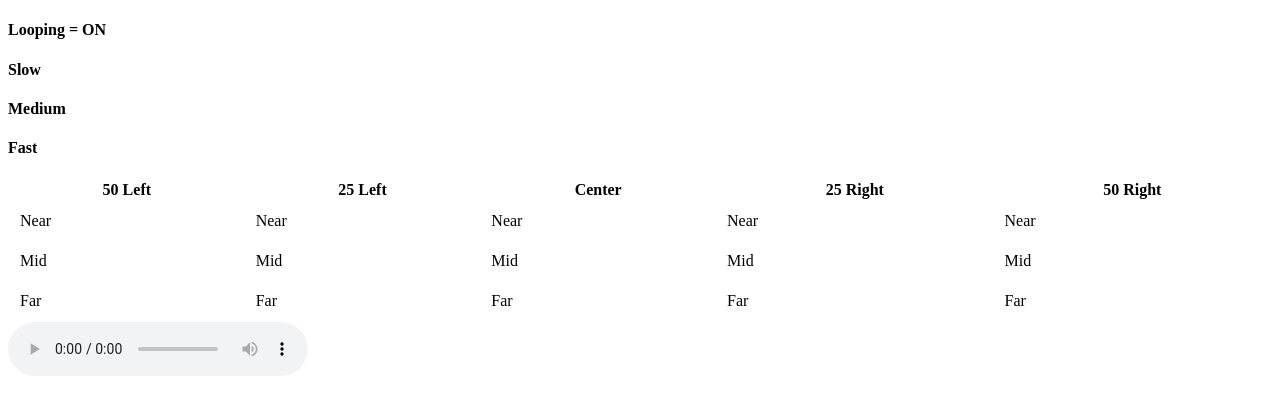
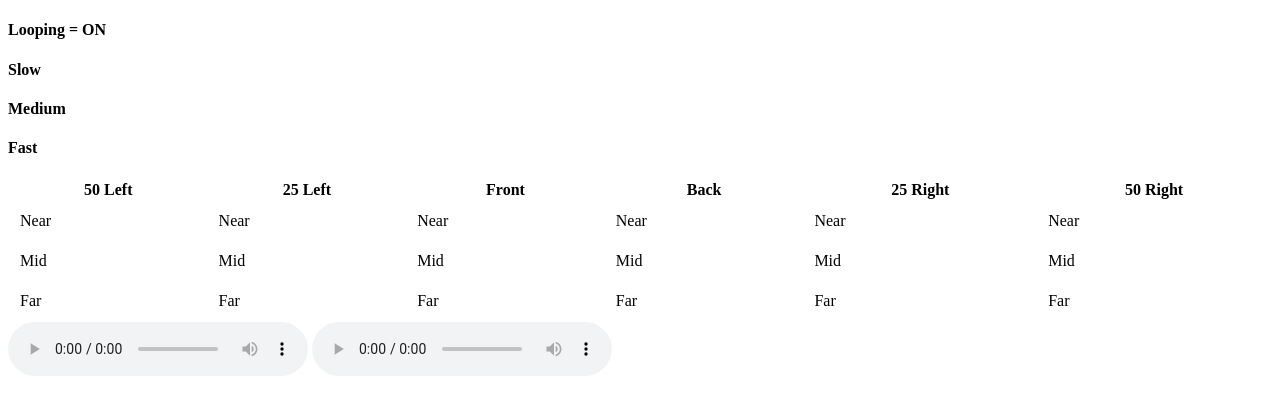
Before and after one commit to zack-codaio/dado-audio-prototype, a plain HTML site: page mid-fi-audio/index.html in a window 1280 px wide. Drawn offline with Linux system fonts and the light colour scheme.

Commit message:
added encoded forward and back, myPing as reference point

```diff
--- a/mid-fi-audio/index.html
+++ b/mid-fi-audio/index.html
@@ -31,34 +31,39 @@
     <tr>
         <th>50 Left</th>
         <th>25 Left</th>
-        <th>Center</th>
+        <th>Front</th>
+        <th>Back</th>
         <th>25 Right</th>
         <th>50 Right</th>
     </tr>
     <tr>
         <td onclick="play_audio('L50_0.wav')">Near</td>
         <td onclick="play_audio('L25_0.wav')">Near</td>
-        <td onclick="play_audio('C_0.wav')">Near</td>
+        <td onclick="play_audio('B_0.wav')">Near</td>
+        <td onclick="play_audio('F_0.wav')">Near</td>
         <td onclick="play_audio('R25_0.wav')">Near</td>
         <td onclick="play_audio('R50_0.wav')">Near</td>
     </tr>
     <tr>
         <td onclick="play_audio('L50_50.wav')">Mid</td>
         <td onclick="play_audio('L25_50.wav')">Mid</td>
-        <td onclick="play_audio('C_50.wav')">Mid</td>
+        <td onclick="play_audio('B_50.wav')">Mid</td>
+        <td onclick="play_audio('F_50.wav')">Mid</td>
         <td onclick="play_audio('R25_50.wav')">Mid</td>
         <td onclick="play_audio('R50_50.wav')">Mid</td>
     </tr>
     <tr>
         <td onclick="play_audio('L50_100.wav')">Far</td>
         <td onclick="play_audio('L25_100.wav')">Far</td>
-        <td onclick="play_audio('C_100.wav')">Far</td>
+        <td onclick="play_audio('B_100.wav')">Far</td>
+        <td onclick="play_audio('F_100.wav')">Far</td>
         <td onclick="play_audio('R25_100.wav')">Far</td>
         <td onclick="play_audio('R50_100.wav')">Far</td>
     </tr>
 </table>
 
 <audio id="playme" src="locationpings/R50_100" controls="controls"></audio>
+<audio id="myPing" src="locationpings/M_0.wav" controls="controls"></audio>
 
 <script>
     var repeat = true;
@@ -80,6 +85,9 @@
 
 
     var audio = document.getElementById("playme");
+    var myPing = document.getElementById("myPing");
+    myPing.loop = false;
+//    myPing.play();
 
     function play_audio(file){
 
@@ -93,7 +101,11 @@
         else{
             audio.loop = false;
         }
-        audio.play();
+        myPing.play();
+        setTimeout(function(){
+            audio.play();
+        }, 200);
+
     }
 
     function set_audio(file){
```
Also changed, not shown: 7 other files.
